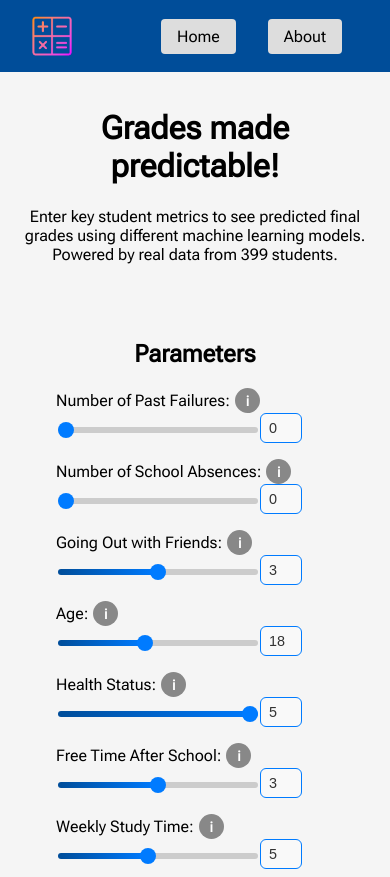
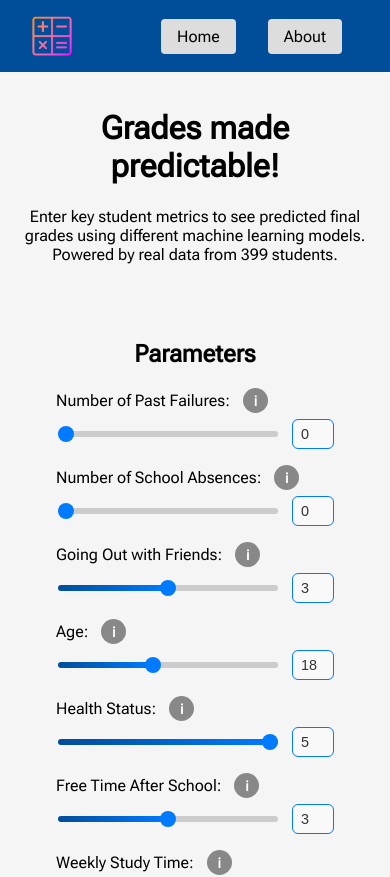
Before and after one commit to Nate-Kim/Grade-Prediction, a React (Vite) app in the folder web_ui/frontend/: page / in a window 390 px wide. Shown: the top 877 px of the page. Built offline with nearby package versions, Linux system fonts and the light colour scheme.

Commit message:
cleaned up slider shrinking

```diff
--- a/web_ui/frontend/src/components/Slider.css
+++ b/web_ui/frontend/src/components/Slider.css
@@ -65,3 +65,47 @@ input[type="number"]::-webkit-outer-spin-button {
   margin: 0;
   -webkit-appearance: none;
 }
+
+.slider-group {
+  display: flex;
+  flex-wrap: wrap;
+  align-items: center;
+  margin-bottom: 1rem;
+}
+
+.slider-label {
+  display: flex;
+  align-items: center;
+  gap: 8px;
+  flex-shrink: 0;
+  min-width: 260px;
+}
+
+.slider-controls {
+  display: flex;
+  align-items: center;
+  gap: 12px;
+  flex-grow: 1;
+  min-width: 200px;
+}
+@media (max-width: 645px) {
+  .slider-group {
+    flex-direction: column;
+    align-items: flex-start;
+  }
+
+  .slider-label {
+    min-width: auto;
+    margin-bottom: 6px;
+  }
+
+  .slider-controls {
+    flex-direction: row;
+    width: 100%;
+    min-width: auto;
+  }
+
+  .custom-slider {
+    width: 100%;
+  }
+}
--- a/web_ui/frontend/src/components/Slider.jsx
+++ b/web_ui/frontend/src/components/Slider.jsx
@@ -25,9 +25,13 @@ function Slider({ label, info, value, setValue, min = 0, max = 100 }) {
   };
 
   return (
-    <div style={{ marginBottom: '1rem' }}>
-      <label style={{ marginRight: '1rem'}}>{label}
-      <Tooltip text={info} />
+    <div className="slider-group">
+      <div className="slider-label">
+        <label>{label}</label>
+        <Tooltip text={info} />
+      </div>
+
+      <div className="slider-controls">
         <input
           type="range"
           min={min}
@@ -48,7 +52,7 @@ function Slider({ label, info, value, setValue, min = 0, max = 100 }) {
           onBlur={handleInputBlur}
           style={{ width: '3ch' }}
         />
-      </label>
+      </div>
     </div>
   );
 }
```
